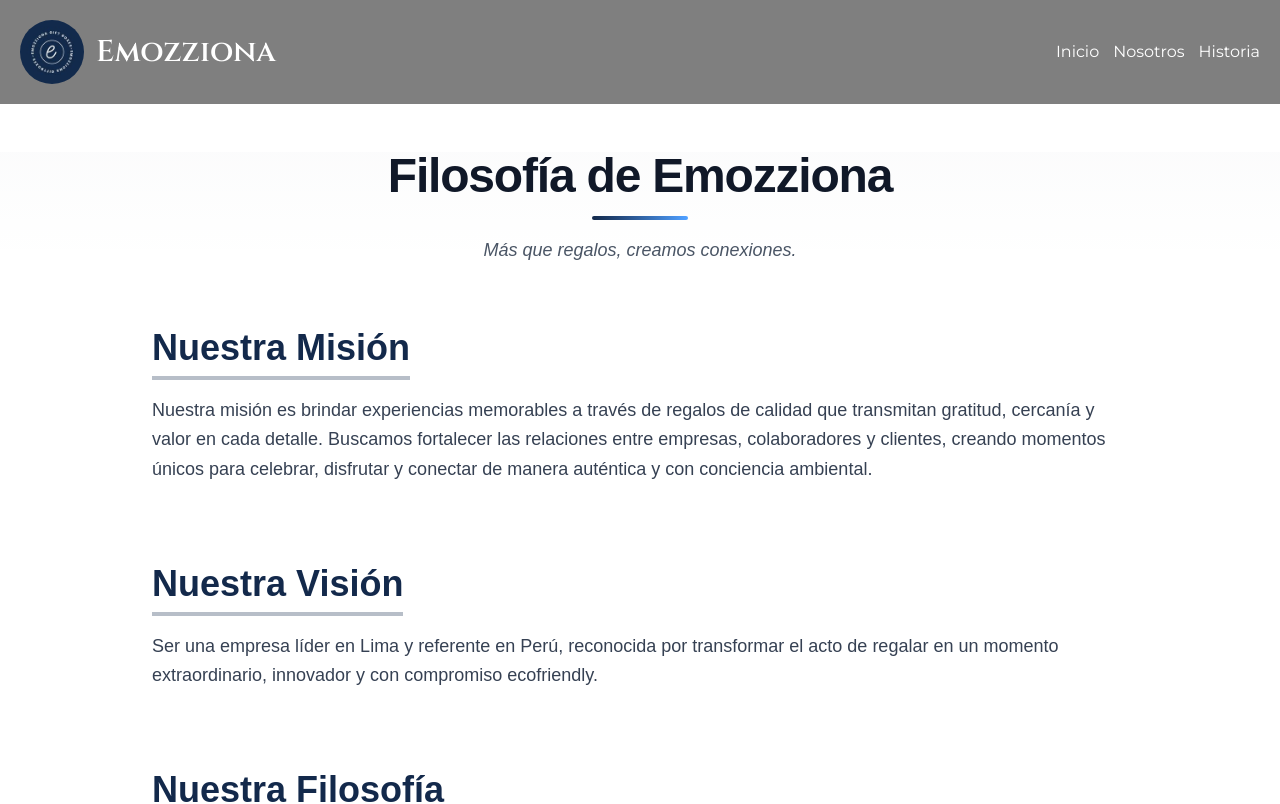
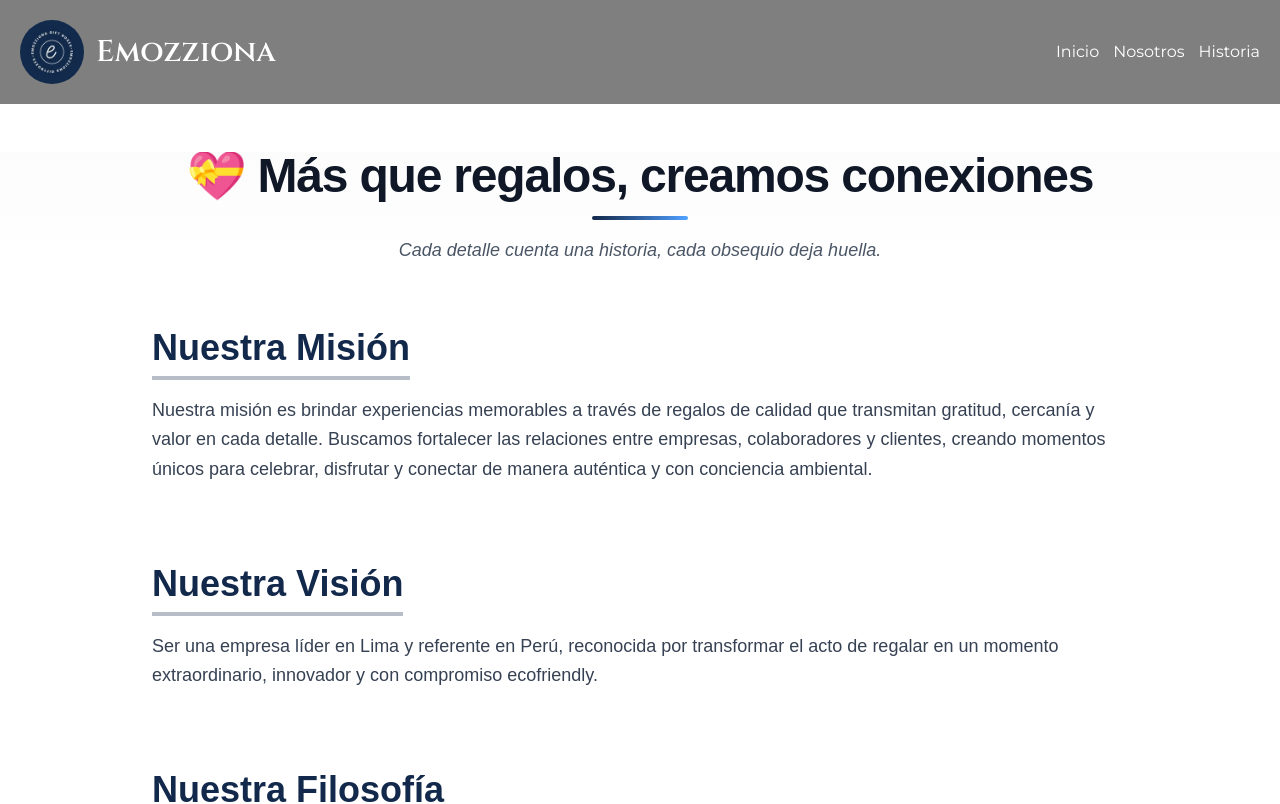
Before and after one commit to aaronJau21/Emozziona_v2, a Next.js app: page /about in a window 1280 px wide. Shown: the top 804 px of the page. Built offline with nearby package versions, Linux system fonts and the light colour scheme.

Commit message:
Change contex title

```diff
--- a/src/components/about/Title.tsx
+++ b/src/components/about/Title.tsx
@@ -6,11 +6,11 @@
 
       <div className="relative z-10">
         <h1 className="text-4xl sm:text-5xl font-bold text-gray-900 tracking-tight">
-          Filosofía de Emozziona
+          💝 Más que regalos, creamos conexiones
         </h1>
         <div className="w-24 h-1 bg-gradient-to-r from-[#13294b] to-blue-400 mx-auto my-4 rounded-full" />
         <p className="mt-3 text-lg text-gray-600 italic">
-          Más que regalos, creamos conexiones.
+          Cada detalle cuenta una historia, cada obsequio deja huella.
         </p>
       </div>
     </section>
```
